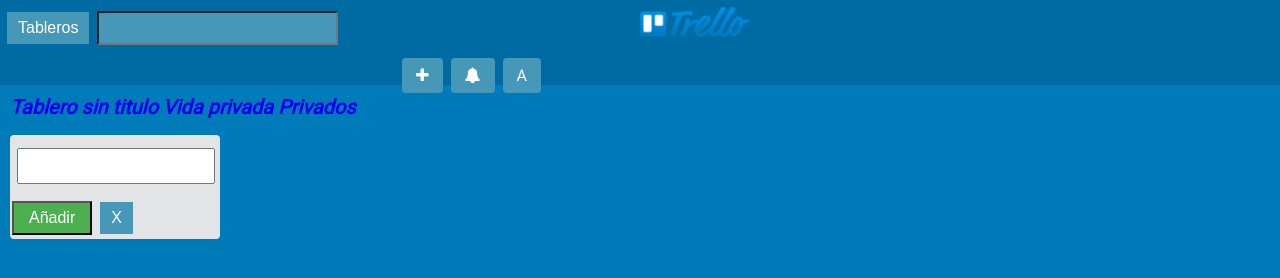
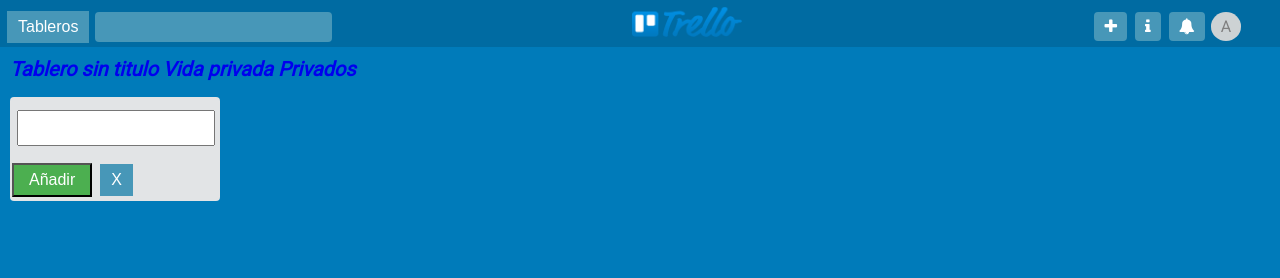
Before and after one commit to virmontor/trello, a plain HTML site: page index.html in a window 1280 px wide. Drawn offline with Linux system fonts and the light colour scheme.

Commit message:
actualizacion trello

```diff
--- a/css/main.css
+++ b/css/main.css
@@ -36,12 +36,11 @@ input[type="search"] {
     background-color: #4797B8;
     color: white;
     padding: 6px 15px;
-    text-decoration: none;
-    display: inline-block;
     font-size: 16px;
-    margin: 4px 2px;
     cursor: pointer;
     outline: none;
+    border-style: none;
+    border-radius: 4px;
 }
 
 
@@ -58,7 +57,7 @@ input[type="search"] {
 
 
 #menu-right {
-    margin-left: 400px;
+    margin-left: 350px;
     padding-top: 17px;
 }
 
@@ -81,6 +80,7 @@ input[type="search"] {
     cursor: pointer;
 }
 
+
 .delete {
     border: none;
     background-color: #4797B8;
@@ -97,7 +97,7 @@ input[type="search"] {
     border-radius: 4px;
     background-color: #4797B8;
     color: white;
-    padding: 8px 14px;
+    padding: 5px 10px;
     text-align: center;
     text-decoration: none;
     font-size: 16px;
@@ -105,6 +105,16 @@ input[type="search"] {
     cursor: pointer;
 }
 
+.icon-user {
+    border-radius: 90%;
+    background-color: #CDD2D4;
+    color: gray;
+    padding: 5px 10px;
+    text-align: center;
+    text-decoration: none;
+
+
+}
 
 .tarjeta {
     background-color: #E2E4E6;
--- a/index.html
+++ b/index.html
@@ -19,8 +19,9 @@
 			</div>
 			<div id="menu-right">
 				<a class="icons" href="#"><i class="fa fa-plus" aria-hidden="true"></i></a>
+				<a class="icons" href="#"><i class="fa fa-info" aria-hidden="true"></i></a>
 				<a class="icons" href="#"><i class="fa fa-bell" aria-hidden="true"></i></a>
-				<a class="icons" href="#">A</a>
+				<a class="icon-user" href="#">A</a>
 		   </div>
 		</nav>
 	</header>
--- a/js/app.js
+++ b/js/app.js
@@ -23,7 +23,7 @@ function addText() {
 function printText() {
 	var messages = "";
 	for (var i = 0; i < messageArray.length; i++) {
-		messages += messageArray[i] + "<br>";
+		messages += messageArray[i] + "<hr>";
 	}
 
 	document.getElementById("messages").innerHTML = messages;
```
